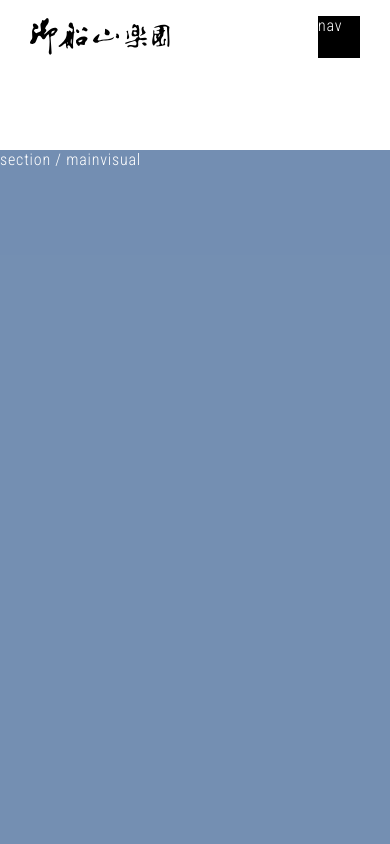
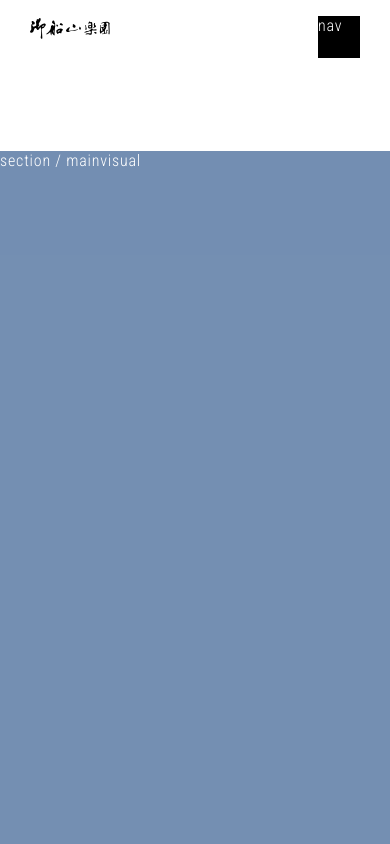
Before and after one commit to kobayashiwa/es6-study-4-6-17, a plain HTML site: page index.html in a window 390 px wide. Shown: the top 844 px of the page. Drawn offline with Linux system fonts and the light colour scheme.

Commit message:
“999px以下でheader-logoのサイズ変更”

```diff
--- a/css/style.css
+++ b/css/style.css
@@ -72,10 +72,8 @@ nav {
 	right: 28px;
 }
 @media screen and (max-width: 768px) {
-	header {
-		height: 75px;
-	}
 	.logo {
+		width: 80px;
 		left: 30px;
 	}
 	.logo a {
```
